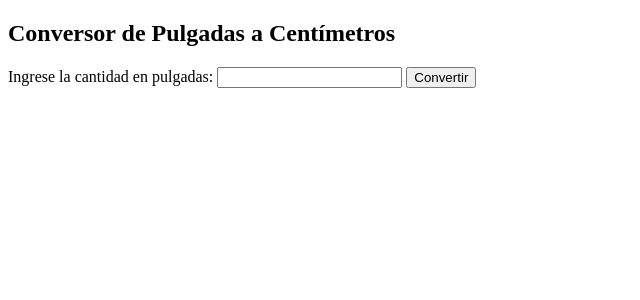
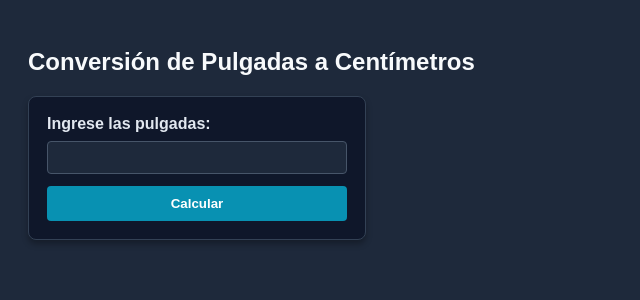
Before and after one commit to Andy01010011/Desarrollo-Web---Andrea-Sanchez---1S3122, a PHP site: page /conversor.php in a window 1280 px wide. Shown: the top 300 px of the page, without its empty margins (0-640 px from the left). Run offline with PHP 8.4, Linux system fonts and the light colour scheme.

Commit message:
Refactor conversor.php with improved validation and styles

```diff
--- a/conversor.php
+++ b/conversor.php
@@ -1,30 +1,122 @@
 <!DOCTYPE html>
-<html>
+<html lang="es">
 <head>
-    <title>Conversor de Pulgadas a Centímetros</title>
+    <meta charset="UTF-8">
+    <title>Conversión de Pulgadas a Centímetros</title>
+
+    <style>
+        body {
+            font-family: Arial, sans-serif;
+            background-color: #1e293b; /* Fondo general azul oscuro/pizarra */
+            color: #f8fafc;
+            padding: 20px;
+        }
+        form {
+            background-color: #0f172a; /* Fondo del formulario azul medianoche */
+            padding: 18px;
+            border-radius: 8px;
+            width: 300px;
+            box-shadow: 0 4px 6px rgba(0, 0, 0, 0.3);
+            border: 1px solid #334155;
+        }
+        label {
+            font-weight: bold;
+            color: #e2e8f0;
+        }
+        input[type="number"] {
+            width: 100%;
+            padding: 8px;
+            margin: 8px 0 12px 0;
+            box-sizing: border-box;
+            border: 1px solid #475569;
+            background-color: #1e293b;
+            color: #ffffff;
+            border-radius: 4px;
+        }
+        input[type="number"]:focus {
+            outline: none;
+            border-color: #06b6d4;
+        }
+        input[type="submit"] {
+            background-color: #0891b2; /* Botón cian/turquesa */
+            color: white;
+            padding: 10px;
+            border: none;
+            width: 100%;
+            cursor: pointer;
+            border-radius: 4px;
+            font-weight: bold;
+            transition: background-color 0.2s;
+        }
+        input[type="submit"]:hover {
+            background-color: #0e7490; /* Hover más oscuro */
+        }
+        .resultado {
+            margin-top: 15px;
+            padding: 12px;
+            background-color: #064e3b; /* Fondo verde esmeralda oscuro */
+            border: 1px solid #059669;
+            width: 295px;
+            border-radius: 8px;
+            color: #ecfdf5;
+        }
+        /* Estilo para mostrar errores de validación */
+        .error {
+            margin-top: 15px;
+            padding: 12px;
+            background-color: #7f1d1d; /* Fondo rojo vino oscuro */
+            border: 1px solid #dc2626;
+            width: 295px;
+            border-radius: 8px;
+            color: #fef2f2;
+        }
+    </style>
 </head>
 <body>
-    <h2>Conversor de Pulgadas a Centímetros</h2>
 
-    <form method="post" action="conversor.php">
-        Ingrese la cantidad en pulgadas:
-        <input type="text" name="pulgadas">
-        <input type="submit" value="Convertir">
+    <h2>Conversión de Pulgadas a Centímetros</h2>
+
+    <!-- Formulario -->
+    <form method="post" action="">
+        <label for="pulgadas">Ingrese las pulgadas:</label>
+        <input type="number" step="any" id="pulgadas" name="pulgadas" required min="0">
+        <input type="submit" value="Calcular">
     </form>
 
-    <br>
+    <?php
+    // Procesamiento en PHP, solo si el formulario se envió por POST
+    if ($_SERVER["REQUEST_METHOD"] === "POST") {
 
-    <?php
-    if (isset($_REQUEST['pulgadas'])) {
-        $pulgadas = $_REQUEST['pulgadas'];
-        $factor_conversion = 2.54;
+        // Constante del factor de conversión
+        define("CM_POR_PULGADA", 2.54);
 
-        // Operación
-        $centimetros = $pulgadas * $factor_conversion;
+        // 1) Saneamiento: quitamos espacios en blanco sobrantes antes de validar
+        $pulgadasInput = trim($_POST['pulgadas'] ?? '');
 
-        // Resultado
-        echo "<strong>$pulgadas</strong> pulgadas equivalen a <strong>$centimetros</strong> cm.";
+        // 2) Validación: comprobamos que realmente sea un número
+        $pulgadas = filter_var($pulgadasInput, FILTER_VALIDATE_FLOAT);
+
+        // Las pulgadas deben ser un número y no negativas
+        if ($pulgadas === false || $pulgadas < 0) {
+
+            // htmlspecialchars para evitar inyecciones XSS
+            $valorMostrado = htmlspecialchars($pulgadasInput, ENT_QUOTES, 'UTF-8');
+            echo "<div class='error'>";
+            echo "El valor ingresado (\"$valorMostrado\") no es válido. ";
+            echo "Debe ser un número mayor o igual a 0.";
+            echo "</div>";
+        } else {
+            // Cálculo
+            $centimetros = $pulgadas * CM_POR_PULGADA;
+
+            // Resultado
+            echo "<div class='resultado'>";
+            echo "<strong>Resultado:</strong><br>";
+            echo htmlspecialchars($pulgadas) . " pulgadas equivalen a " . round($centimetros, 2) . " cm";
+            echo "</div>";
+        }
     }
     ?>
+
 </body>
 </html>
```
